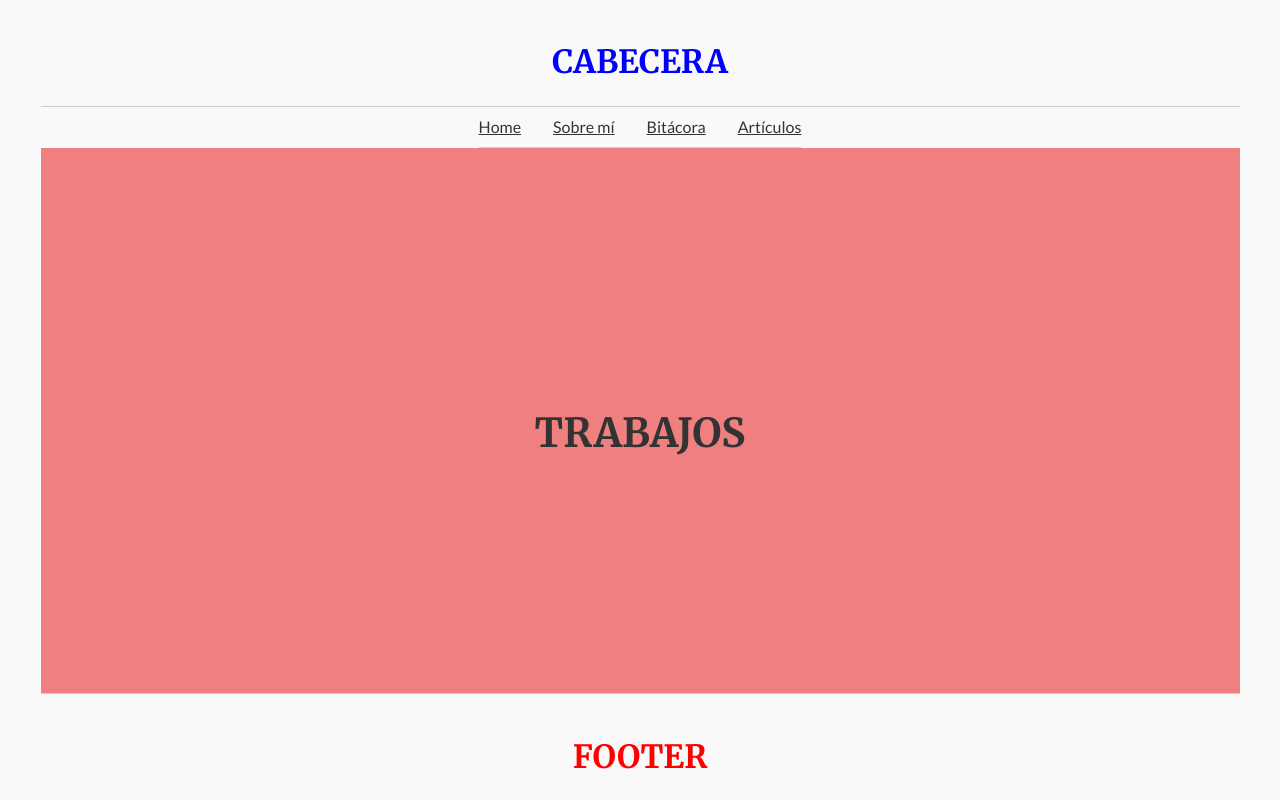
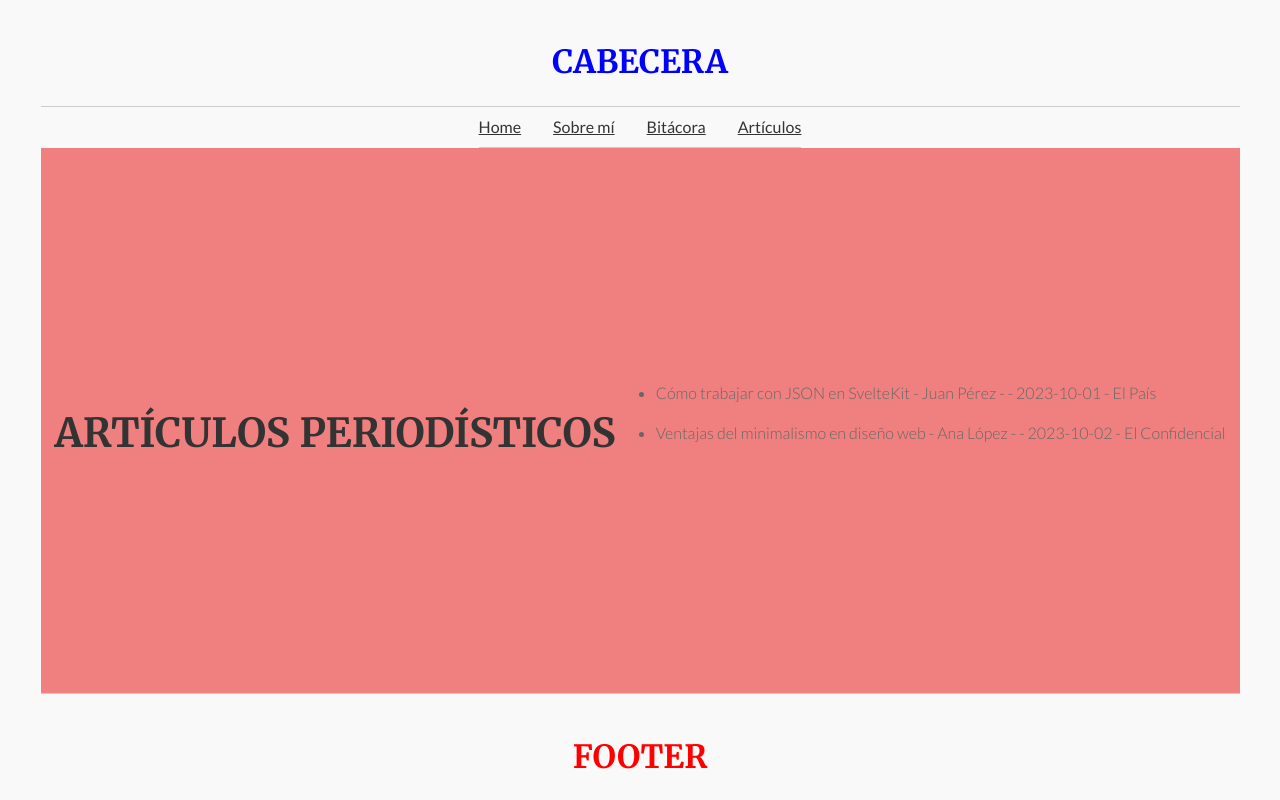
Before and after one commit to CarlosMunozDiaz/carlosmunozdiaz.github.io, a SvelteKit app: page /works in a window 1280 px wide. Built offline with nearby package versions, Linux system fonts and the light colour scheme.

Commit message:
Creación de archivos JSON para nutrir páginas

```diff
--- /dev/null
+++ b/src/lib/data/articles.json
@@ -0,0 +1,18 @@
+[
+  {
+    "id": 1,
+    "title": "Cómo trabajar con JSON en SvelteKit",
+    "description": "JSON es ideal para datos estructurados como estos...",
+    "author": "Juan Pérez",
+    "medio": "El País",
+    "fecha": "2023-10-01"
+  },
+  {
+    "id": 2,
+    "title": "Ventajas del minimalismo en diseño web",
+    "description": "El minimalismo potencia la claridad y el enfoque...",
+    "author": "Ana López",
+    "medio": "El Confidencial",
+    "fecha": "2023-10-02"
+  }
+]
--- a/src/routes/+layout.svelte
+++ b/src/routes/+layout.svelte
@@ -2,6 +2,7 @@
 	import './app.css';
 
 	import { onNavigate } from '$app/navigation';
+
     import Footer from './components/Footer.svelte';
     import Header from './components/Header.svelte';
     import Navigation from './components/Navigation.svelte';
--- a/src/routes/works/+page.svelte
+++ b/src/routes/works/+page.svelte
@@ -1,3 +1,12 @@
+<script>
+  import posts from '$lib/data/articles.json';
+</script>
+
 <div view-transition-name="page">
-    <h1>TRABAJOS</h1>
+    <h1>ARTÍCULOS PERIODÍSTICOS</h1>
+    <ul>
+    {#each posts as post}
+        <li>{post.title} - {post.author} - {post.content} - {post.fecha} - {post.medio}</li>
+    {/each}
+</ul>
 </div>
```
Also changed, not shown: src/lib/data/bitacora.json (added, +16 -0 lines), src/routes/bitacora/+page.svelte (+9 -0 lines).
